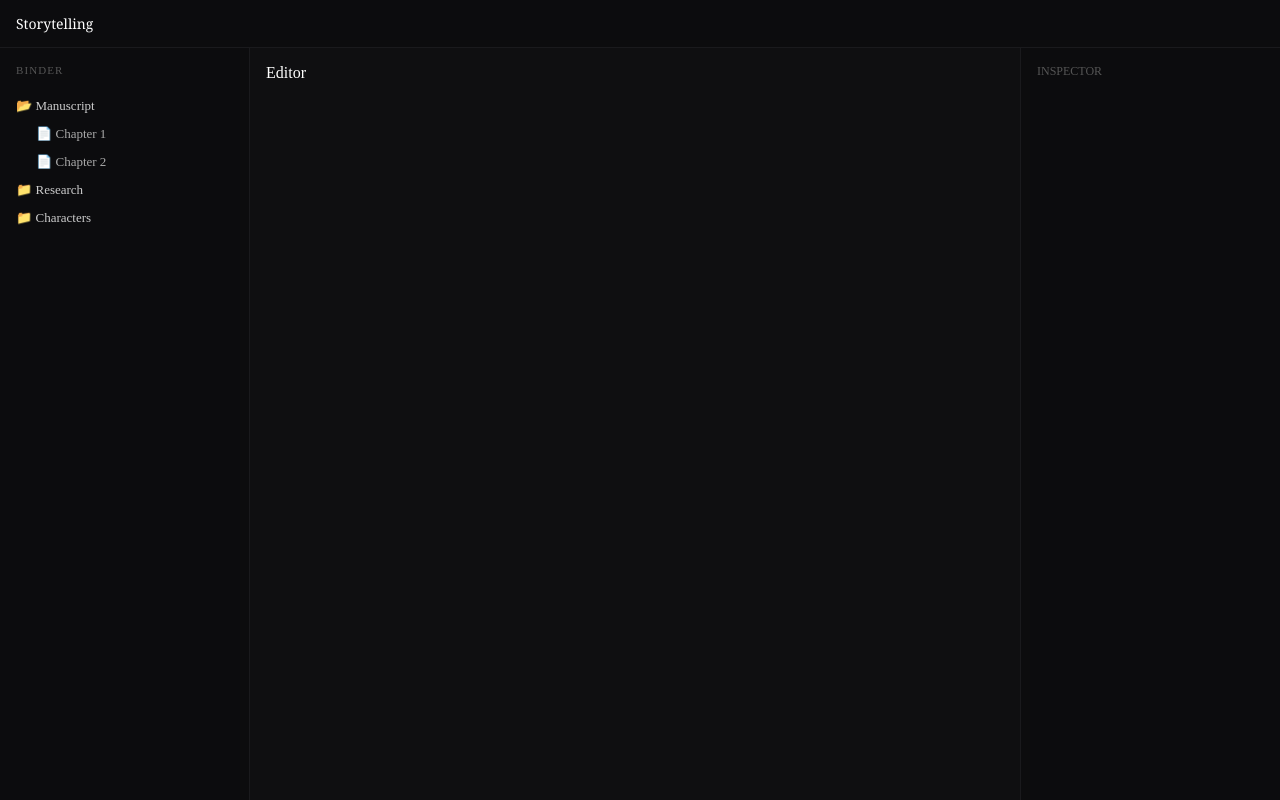
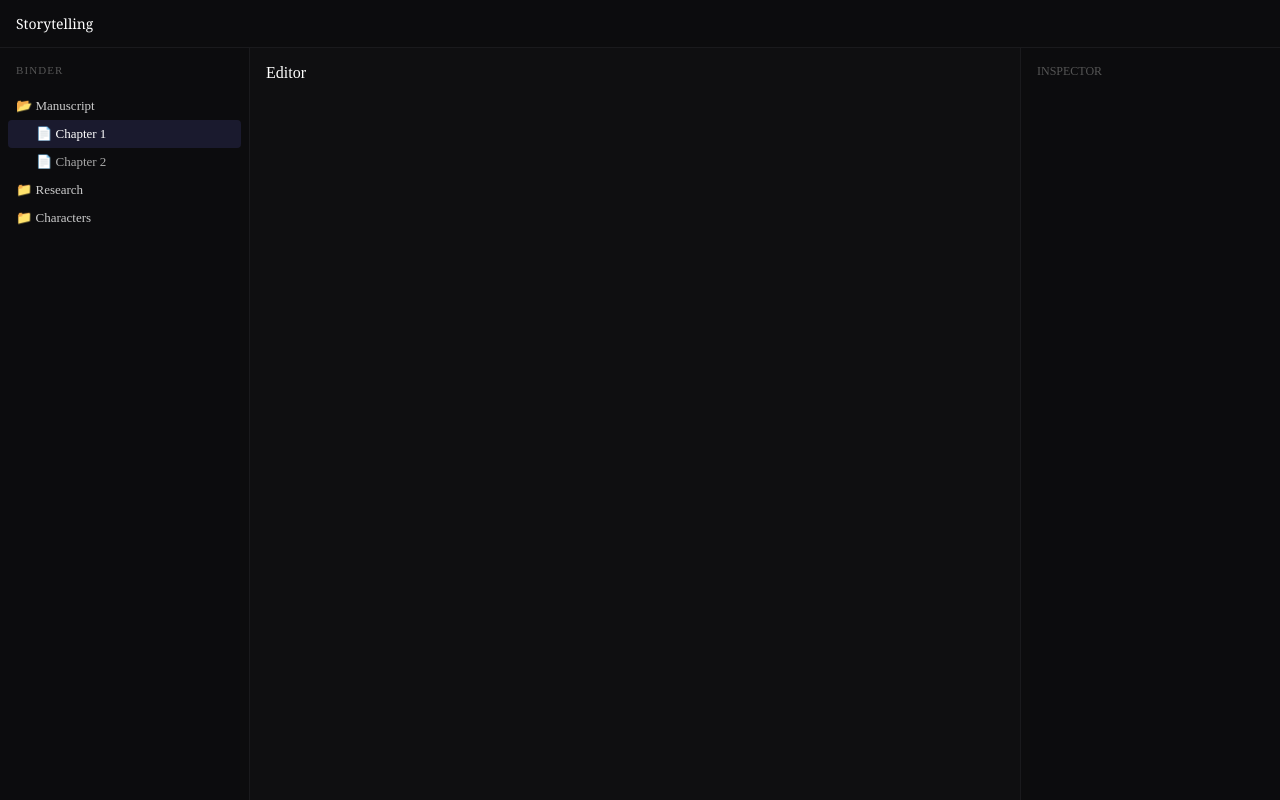
Before and after one commit to dukecarroll1122-ctrl/Storytelling-, a React (Vite) app: page / in a window 1280 px wide. Built offline with nearby package versions, Linux system fonts and the light colour scheme.

Commit message:
add selected document highlight to binder

```diff
--- a/src/Sidebar.jsx
+++ b/src/Sidebar.jsx
@@ -2,6 +2,7 @@ import { useState } from 'react'
 
 function Sidebar() {
   const [manuscriptOpen, setManuscriptOpen] = useState(true)
+  const [selectedDoc, setSelectedDoc] = useState('Chapter 1')
 
   return (
     <div style={{ width: '250px', background: '#0c0c0e', borderRight: '1px solid #1a1a1d', height: '100%' }}>
@@ -18,10 +19,14 @@ function Sidebar() {
 
         {manuscriptOpen && (
           <div>
-            <div style={{ color: '#aaa', fontSize: '13px', padding: '6px 8px', paddingLeft: '28px', cursor: 'pointer' }}>
+            <div
+              onClick={() => setSelectedDoc('Chapter 1')}
+              style={{ color: selectedDoc === 'Chapter 1' ? '#fff' : '#aaa', fontSize: '13px', padding: '6px 8px', paddingLeft: '28px', cursor: 'pointer', background: selectedDoc === 'Chapter 1' ? '#1a1a2e' : 'transparent', borderRadius: '4px' }}>
               📄 Chapter 1
             </div>
-            <div style={{ color: '#aaa', fontSize: '13px', padding: '6px 8px', paddingLeft: '28px', cursor: 'pointer' }}>
+            <div
+              onClick={() => setSelectedDoc('Chapter 2')}
+              style={{ color: selectedDoc === 'Chapter 2' ? '#fff' : '#aaa', fontSize: '13px', padding: '6px 8px', paddingLeft: '28px', cursor: 'pointer', background: selectedDoc === 'Chapter 2' ? '#1a1a2e' : 'transparent', borderRadius: '4px' }}>
               📄 Chapter 2
             </div>
           </div>
```
